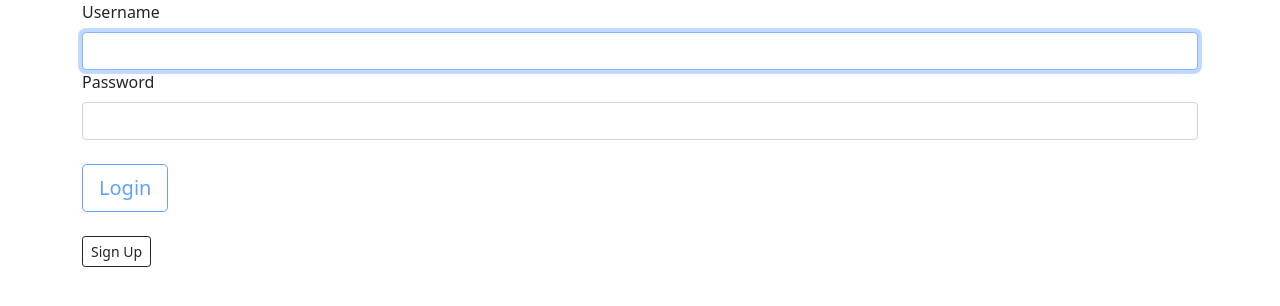
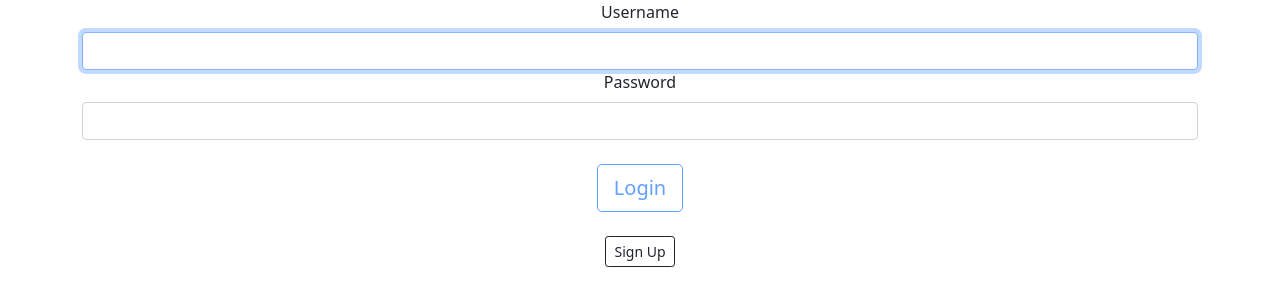
Before and after one commit to alexjohnson9551/Project2-Quick-Address, a React (Create React App) app in the folder Frontend/proj2front/: page / in a window 1280 px wide. Shown: the top 306 px of the page. Built offline with nearby package versions, Linux system fonts and the light colour scheme.

Commit message:
Update index.tsx

```diff
--- a/Frontend/proj2front/src/index.tsx
+++ b/Frontend/proj2front/src/index.tsx
@@ -8,7 +8,7 @@ import Controller from './components/Controller/Controller';
 
 ReactDOM.render(
   <React.StrictMode>
-    <Controller />
+    <App />
   </React.StrictMode>,
   document.getElementById('root')
 );
```
